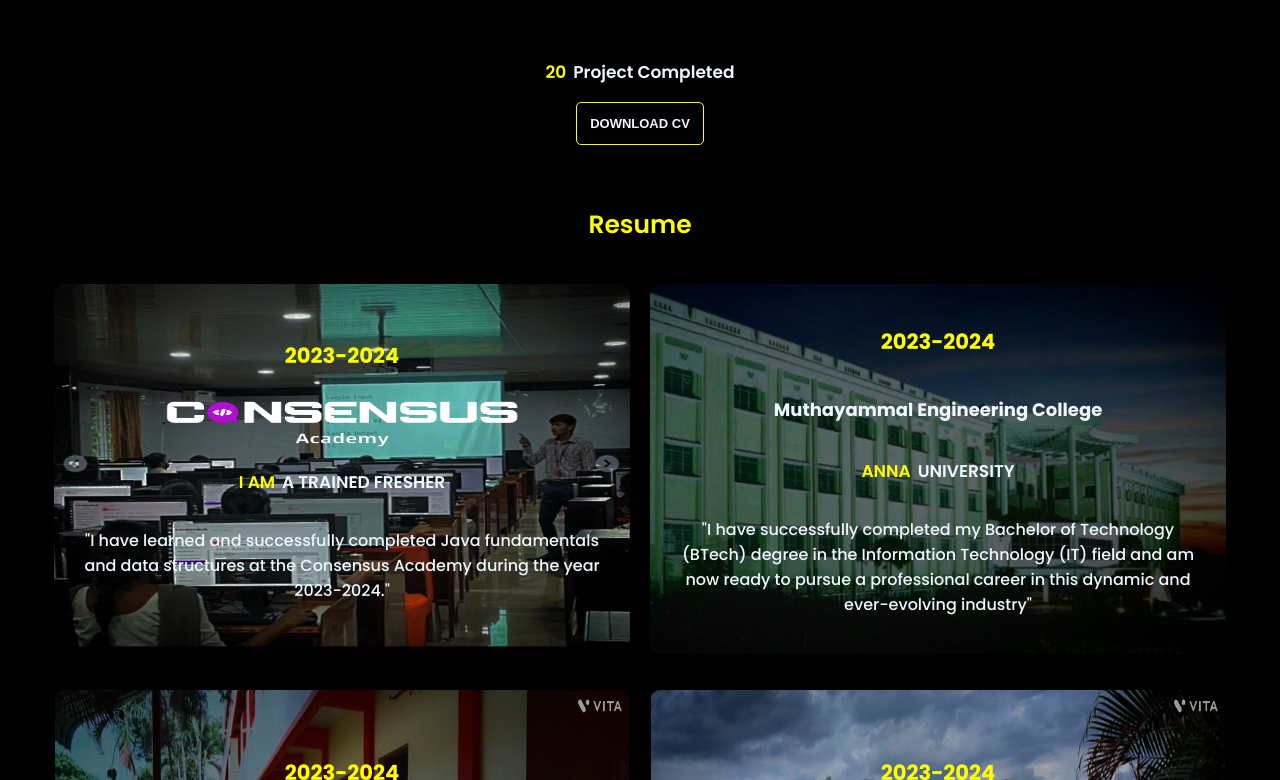
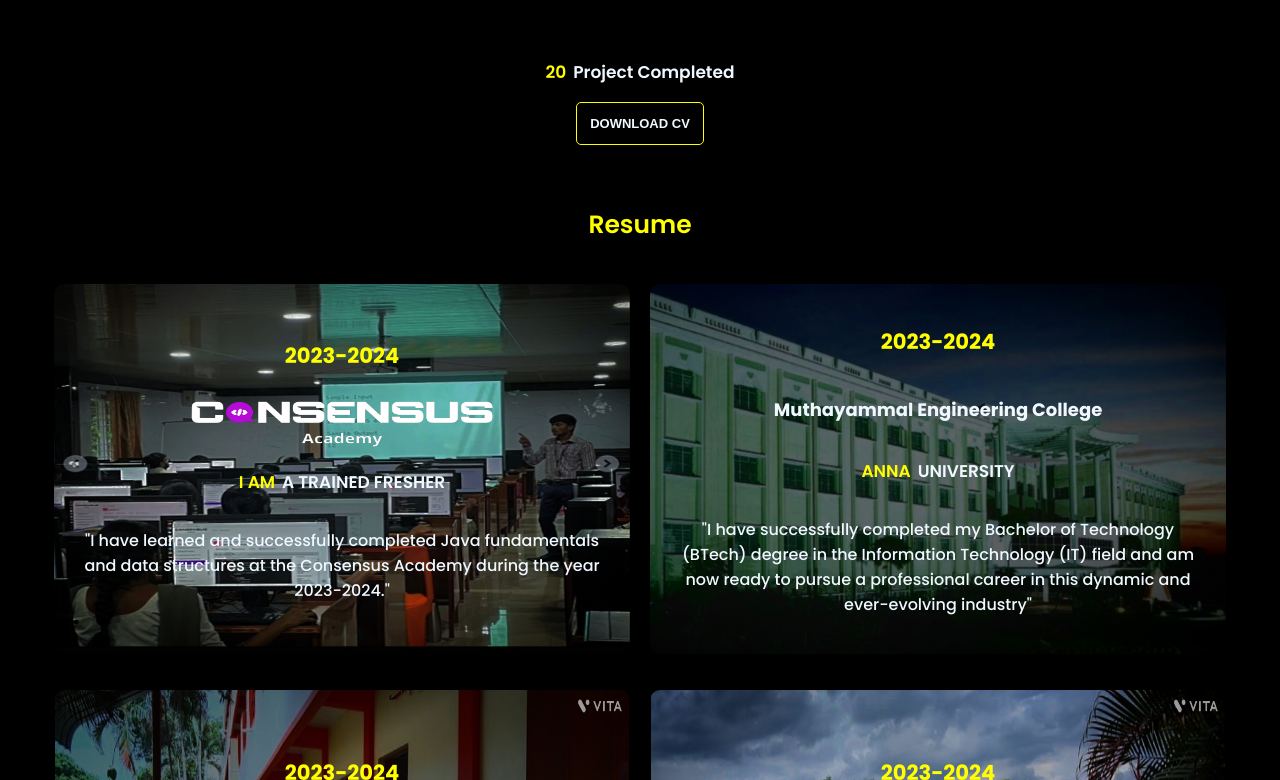
Before and after one commit to 0607mathi/MathiPortfolio, a React (Vite) app: page / in a window 1280 px wide. Shown: the part 1166-1946 px from the top of the page. Built offline with nearby package versions, Linux system fonts and the light colour scheme.

Commit message:
resume section completed

```diff
--- a/src/Stylesheets/ResumeSetion.css
+++ b/src/Stylesheets/ResumeSetion.css
@@ -69,7 +69,7 @@
 }
 
 .year>img{
-    width: 80%;
+    width: 70%;
     height: 60px;
 }
 
@@ -116,7 +116,7 @@
     }
 
     .year>img{
-        width: 70%;
+        width: 60%;
         height: 60px;
     }
 
@@ -153,7 +153,7 @@
     }
 
     .year>img{
-        width: 70%;
+        width: 50%;
         height: 60px;
     }
 
```
